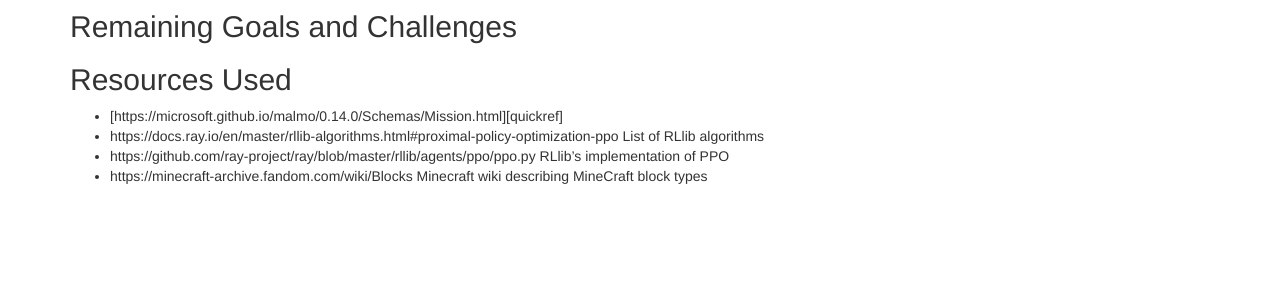
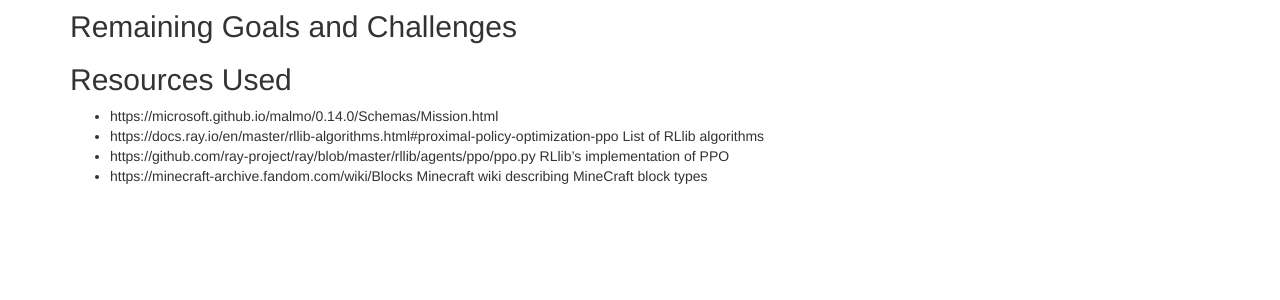
Before and after one commit to armaansd/pac-mAIn, a Jekyll site: the page built from docs/status.md, in a window 1280 px wide. Shown: the part 322-622 px from the top of the page. Built offline with Jekyll 4.4.1, drawn with Linux system fonts in a browser that asks for light colours; some of the changed lines change nothing that is shown.

Commit message:
Update status.md

```diff
--- a/docs/status.md
+++ b/docs/status.md
@@ -13,7 +13,7 @@
 
 ## Resources Used
 
-- [https://microsoft.github.io/malmo/0.14.0/Schemas/Mission.html][quickref]
-- https://docs.ray.io/en/master/rllib-algorithms.html#proximal-policy-optimization-ppo List of RLlib algorithms
-- https://github.com/ray-project/ray/blob/master/rllib/agents/ppo/ppo.py RLlib's implementation of PPO
-- https://minecraft-archive.fandom.com/wiki/Blocks Minecraft wiki describing MineCraft block types
+- https://microsoft.github.io/malmo/0.14.0/Schemas/Mission.html
+- https://docs.ray.io/en/master/rllib-algorithms.html#proximal-policy-optimization-ppo     List of RLlib algorithms
+- https://github.com/ray-project/ray/blob/master/rllib/agents/ppo/ppo.py     RLlib's implementation of PPO
+- https://minecraft-archive.fandom.com/wiki/Blocks     Minecraft wiki describing MineCraft block types
```
